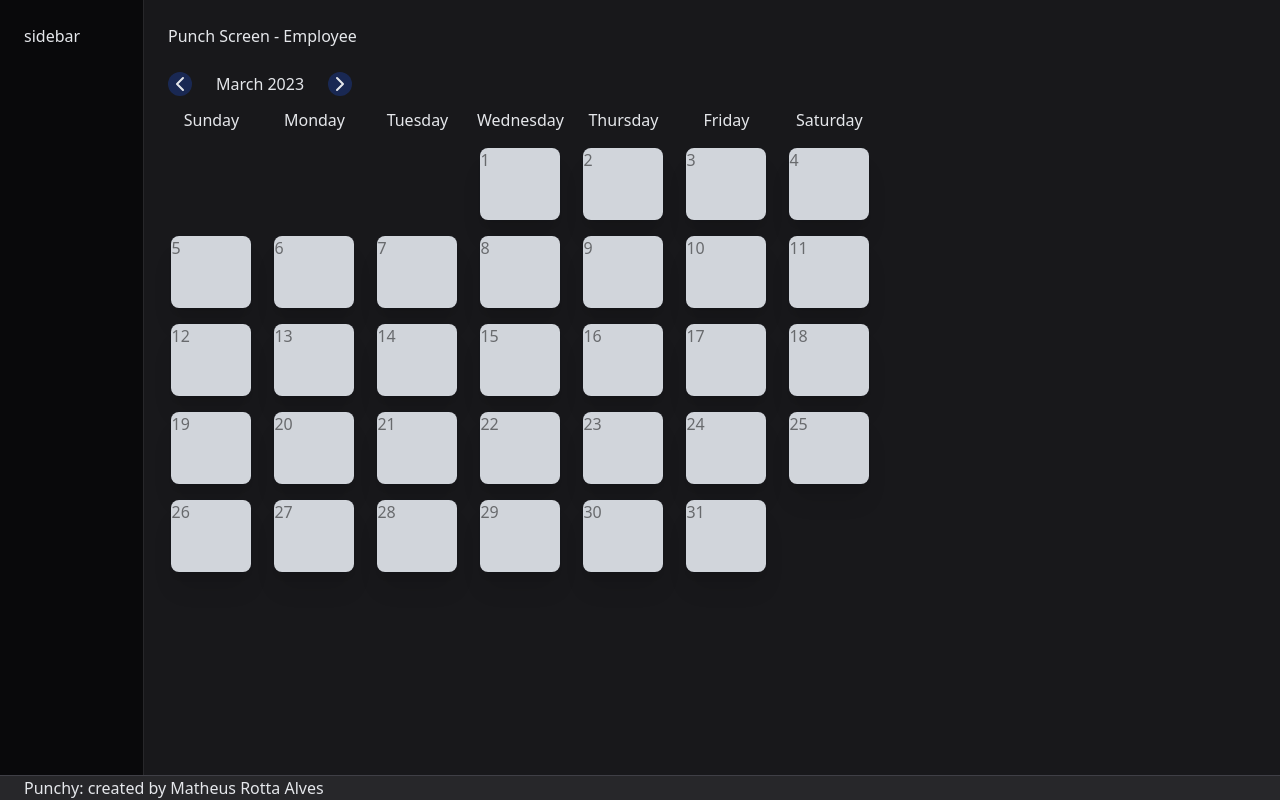
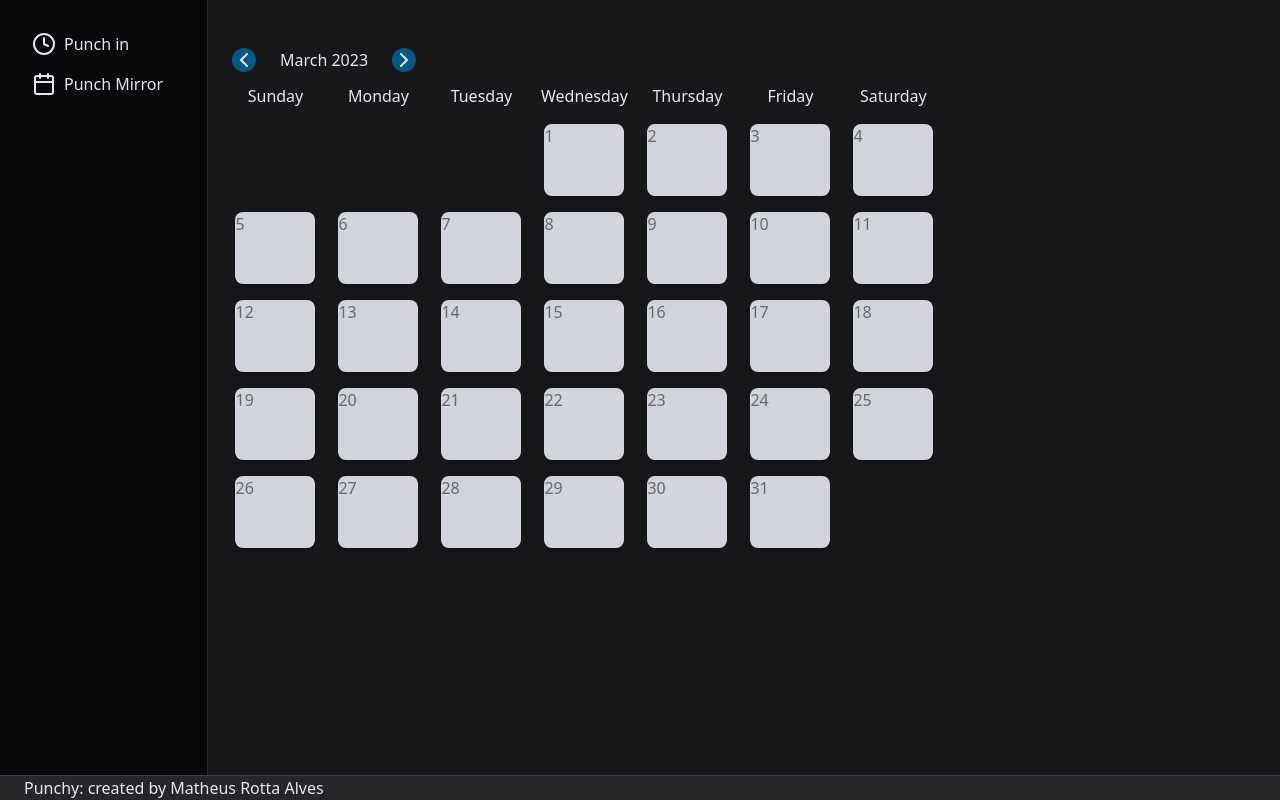
Before and after one commit to matheusrotta7/punchyjs, a Next.js app: page /employeescreen/punchmirrorscreen in a window 1280 px wide. Built offline with nearby package versions, Linux system fonts and the light colour scheme; no server answers.

Commit message:
layout working well in employee, linking to correct pages

```diff
--- a/src/app/employeescreen/addpunchscreen/page.jsx
+++ b/src/app/employeescreen/addpunchscreen/page.jsx
@@ -29,8 +29,7 @@ export default function addPunchScreen () {
     return (
 
         <>
-            <h1>Add Punch Screen</h1>
-            <h2>**Show Date and Clock here dynamically**</h2>
+            <h1>Register you punch now!</h1>
             <SubmitButton text="Punch" onClickFunction={punchNow} />
 
 
--- a/src/app/employeescreen/layout.jsx
+++ b/src/app/employeescreen/layout.jsx
@@ -1,3 +1,6 @@
+import { Calendar, Clock } from "lucide-react";
+import Link from "next/link";
+
 export default function employeeLayout( {children}) {
 
     return (
@@ -5,8 +8,14 @@ export default function employeeLayout( {children}) {
         <>
             <div className="h-screen flex flex-col">
                 <div className="flex flex-1">
-                    <aside className="w-36 bg-zinc-950 border-r border-zinc-800 p-6">
-                        sidebar
+                    <aside className="w-52 bg-zinc-950 border-r border-zinc-800 p-6">
+
+                        <Link href="/employeescreen/addpunchscreen" className="flex p-2">
+                            <Clock /> <span className="ml-2">Punch in</span>
+                        </Link>
+                        <Link href="/employeescreen/punchmirrorscreen" className="flex p-2">
+                            <Calendar /> <span className="ml-2">Punch Mirror</span>
+                        </Link>
                     </aside>
                     <main className="flex-1 p-6">
                         {children}
--- a/src/app/employeescreen/punchmirrorscreen/page.jsx
+++ b/src/app/employeescreen/punchmirrorscreen/page.jsx
@@ -48,10 +48,9 @@ export default function punchScreen() {
     return (
 
         <>
-            <h1 className="text-gray-200">Punch Screen - Employee</h1>
             <div className="text-gray-200 mt-6">
                 <div className="flex mb-3 ">
-                    <button className="rounded-full bg-blue-700/30 mr-1"
+                    <button className="rounded-full bg-sky-800 hover:bg-sky-500 mr-1"
                             onClick={goBackOneMonth}
                             >
                         <ChevronLeft/>
@@ -60,7 +59,7 @@ export default function punchScreen() {
                         month={curMonth}
                         year={curYear}
                     />
-                    <button className="rounded-full bg-blue-700/30 ml-1"
+                    <button className="rounded-full bg-sky-800 hover:bg-sky-500 ml-1"
                             onClick={goForwardOneMonth}
                             >
                         <ChevronRight/>
```
